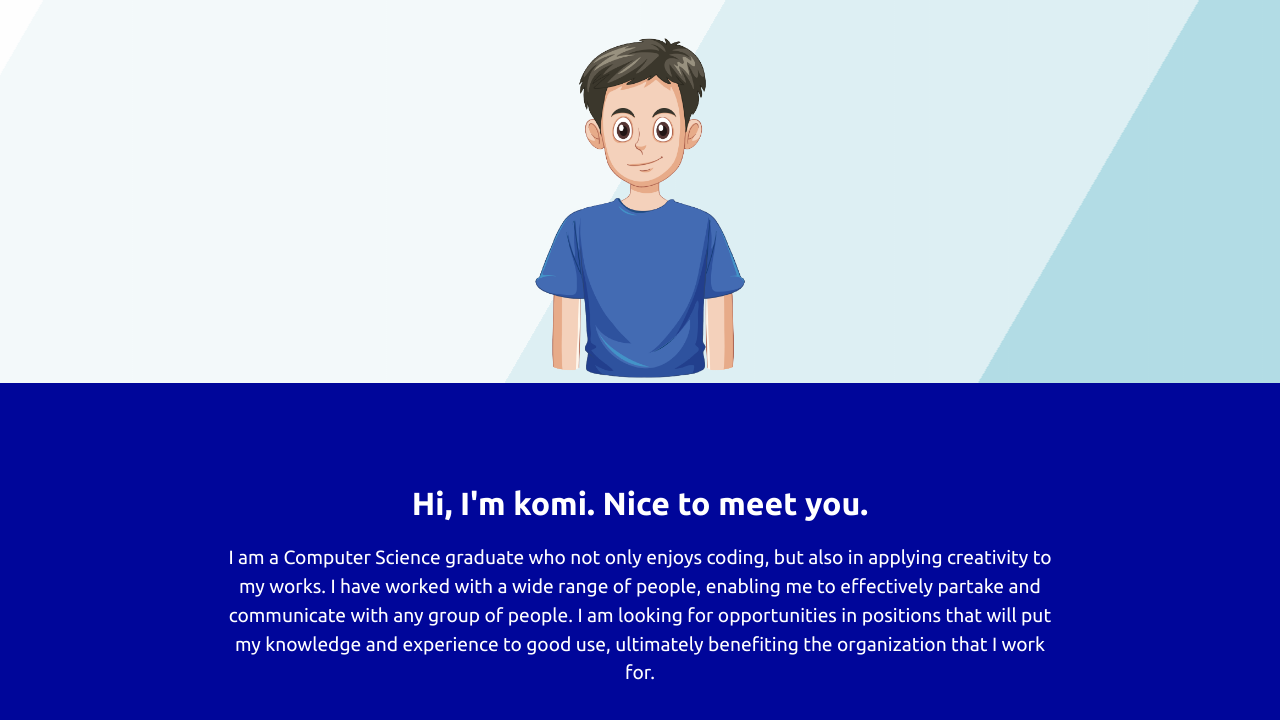
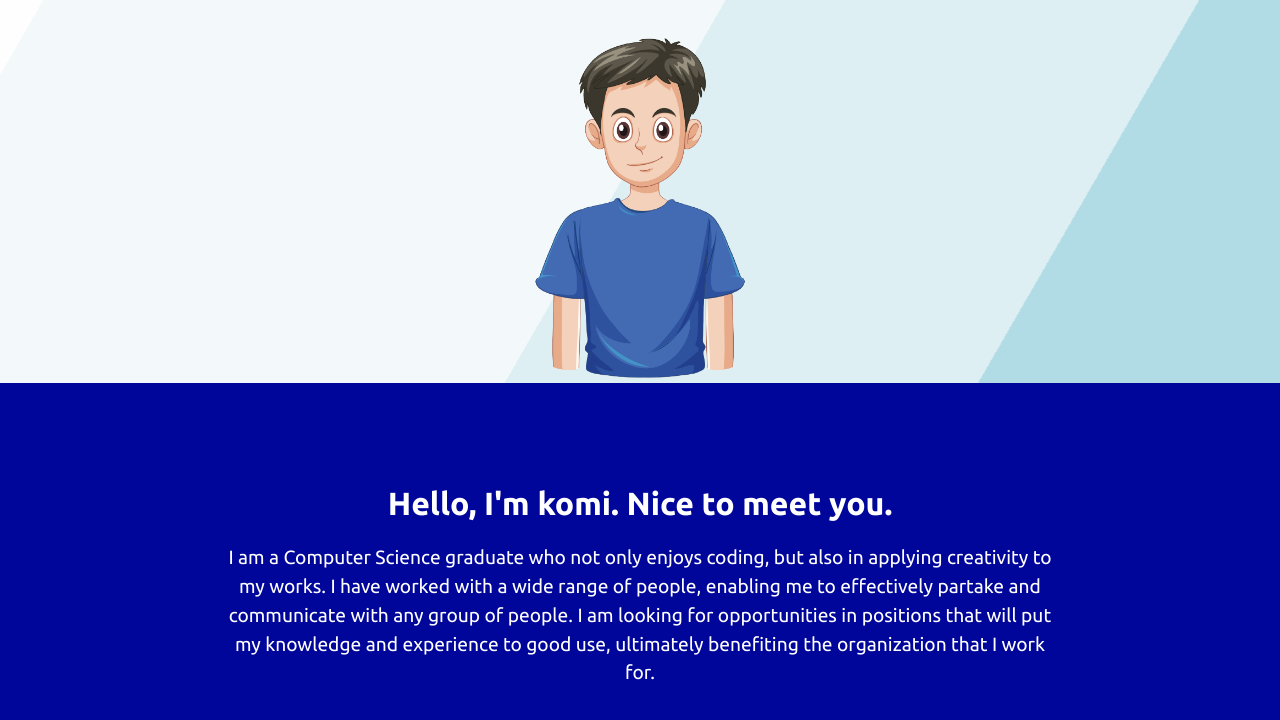
Before and after one commit to komiyx2/YeSheng-Website, a plain HTML site: page index.html in a window 1280 px wide. Shown: the part 328-1048 px from the top of the page. Drawn offline with nearby package versions, Linux system fonts and the light colour scheme.

Commit message:
edit hi to hello

```diff
--- a/index.html
+++ b/index.html
@@ -48,7 +48,7 @@
     </div>
     <div class="col-12 row m-0 justify-content-center about-section" id="about">
         <div class="col-12 mx-auto row m-0 p-0 my-5 py-5 text-center">
-            <p class="col-12 reveal">Hi, I'm komi. Nice to meet you.</p>
+            <p class="col-12 reveal">Hello, I'm komi. Nice to meet you.</p>
             <span class="col-8 m-0 p-0 mx-auto reveal">
                 I am a Computer Science graduate who not only enjoys coding, but also in applying creativity to my works.
                 I have worked with a wide range of people, enabling me to effectively partake and communicate with any group of people.
```
